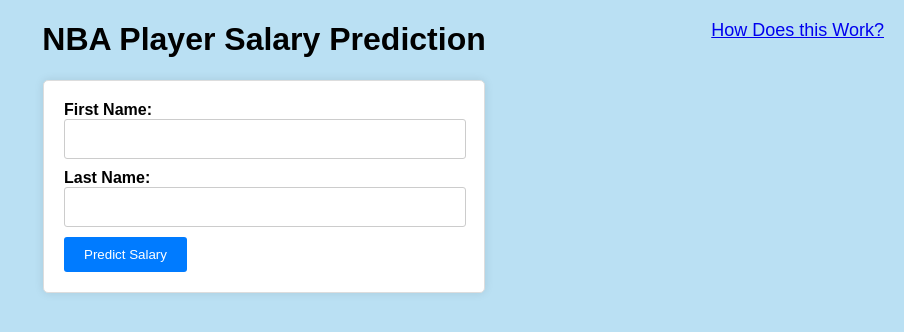
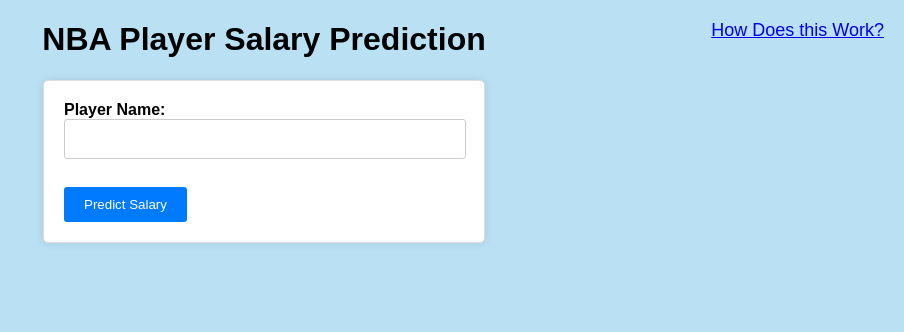
Before and after one commit to YashK2005/nbaContractPredictor, a Flask app: page / in a window 1280 px wide. Shown: the top 332 px of the page, without its empty margins (376-1280 px from the left). Run offline with Flask 2, Linux system fonts and the light colour scheme.

Commit message:
Made a bunch of UI changes - when you search for a player, it gives suggestions while you type, then when you click on a player, the player is used as the input automatically

```diff
--- a/app.py
+++ b/app.py
@@ -1,5 +1,6 @@
-from flask import Flask, render_template, request
+from flask import Flask, render_template, request, jsonify
 from predicting_salary import predictor
+from database_setup import autocomplete_fetcher
 app = Flask(__name__)
 
 @app.route('/', methods=['GET', 'POST'])
@@ -10,22 +11,22 @@
     player_not_found = False
 
     if request.method == 'POST':
-        first_name = (request.form['first_name'].strip()).capitalize()
-        last_name = (request.form['last_name'].strip()).capitalize()
-        full_name = first_name + " " + last_name
-        predicted_salary, actual_salary = predictor(first_name, last_name)
+        #first_name = (request.form['first_name'].strip()).capitalize()
+        #last_name = (request.form['last_name'].strip()).capitalize()
+        full_name = request.form['player_name'].strip().capitalize()
+        predicted_salary, actual_salary, actual_name = predictor(full_name)
         predicted_salary = int(predicted_salary)
 
         print(predicted_salary, actual_salary)
 
         if predicted_salary > actual_salary:
             diff = f"{(predicted_salary - actual_salary):,}"
-            message = full_name + " is underpaid by $" + diff + "."
+            message = actual_name + " is underpaid by $" + diff + "."
         elif predicted_salary < actual_salary:
             diff = f"{(actual_salary - predicted_salary):,}"
-            message = full_name + " is overpaid by $" + diff + "."
+            message = actual_name + " is overpaid by $" + diff + "."
         else:
-            message = full_name + " is paid fairly."
+            message = actual_name + " is paid fairly."
         if predicted_salary == 0:
             message = "Player not found. Check spelling and try again."
             player_not_found = True
@@ -38,5 +39,11 @@
 def how_does_this_work():
     return render_template('how_does_this_work.html')
 
+@app.route('/autocomplete', methods=['GET'])
+def autocomplete():
+    query = request.args.get('query', '')
+    results = autocomplete_fetcher(query)
+    return jsonify(results)
+
 if __name__ == '__main__':
     app.run(debug=True)
--- a/database_setup.py
+++ b/database_setup.py
@@ -86,18 +86,35 @@
         data.append(row)
     return data
 
-def data_by_name(first, last):
+def data_by_name(name):
+    print(name)
     sql = '''SELECT * FROM combined_table
-    WHERE first_name = ? COLLATE NOCASE AND last_name = ? COLLATE NOCASE'''
+             WHERE first_name LIKE ? COLLATE NOCASE OR last_name LIKE ? COLLATE NOCASE OR first_name || ' ' || last_name LIKE ? COLLATE NOCASE OR last_name || ' ' || first_name LIKE ? COLLATE NOCASE
+             ORDER BY salary DESC'''
+    print("hello")
     conn = create_connection(database)
     cur = conn.cursor()
-    cur.execute(sql, [first, last])
+    print("hi")
+    cur.execute(sql, [name + '%', name + '%', name + '%', name + '%'])
+    print("hey")
     rows = cur.fetchall()
     data = []
     for row in rows:
         data.append(row)
+    print(data[0])
+    return data[0]
 
-    return data[0]
+def autocomplete_fetcher(query):
+    sql = '''SELECT first_name || ' ' || last_name AS full_name FROM combined_table
+             WHERE first_name LIKE ? COLLATE NOCASE OR last_name LIKE ? COLLATE NOCASE OR full_name LIKE ? COLLATE NOCASE OR last_name || ' ' || first_name LIKE ? COLLATE NOCASE
+             ORDER BY salary DESC'''
+    conn = create_connection(database)
+    print(query)
+    cur = conn.cursor()
+    cur.execute(sql, [query + '%', query + '%', query + '%', query + '%'])
+    rows = cur.fetchall()
+    data = [row[0] for row in rows]  # Extracting only the full name from each row
+    return data
 
 def main():
 
--- a/templates/index.html
+++ b/templates/index.html
@@ -1,4 +1,4 @@
-<!DOCTYPE html>
+<!-- <!DOCTYPE html>
 <html>
 <head>
     <title>NBA Player Salary Prediction</title>
@@ -32,4 +32,106 @@
 
 
 </body>
+</html> -->
+
+
+
+
+
+<!DOCTYPE html>
+<html>
+<head>
+    <title>NBA Player Salary Prediction</title>
+    <link rel="stylesheet" href="{{ url_for('static', filename='style.css') }}">
+    <style>
+        .autocomplete-suggestions {
+            border: 1px solid #d4d4d4;
+            border-bottom: none;
+            border-top: none;
+            z-index: 99;
+            /*position the autocomplete items to be the same width as the container:*/
+            top: 100%;
+            left: 0;
+            right: 0;
+            max-height: 200px; /* Adjust this value as needed */
+            overflow-y: auto; /* Enables vertical scrolling */
+            /*position: absolute; /* Ensures the suggestions don't affect layout of other elements */
+            width: calc(100% - 22px); /* Adjust width to match the input field, accounting for padding/borders */
+            background-color: #fff;
+        }
+
+        .autocomplete-suggestions div {
+            padding: 10px;
+            cursor: pointer;
+            background-color: #fff;
+            border-bottom: 1px solid #d4d4d4;
+        }
+
+        .autocomplete-suggestions div:hover {
+            /*when hovering an item:*/
+            background-color: #e9e9e9;
+        }
+    </style>
+</head>
+<body>
+    <h1>NBA Player Salary Prediction</h1>
+    <form method="POST">
+        <label for="player_name">Player Name:</label>
+        <input type="text" name="player_name" id="player_name" required autocomplete="off" spellcheck="false">
+        <div id="autocomplete-suggestions" class="autocomplete-suggestions"></div>
+        <br>
+        <input type="submit" value="Predict Salary">
+    </form>
+    {% if player_not_found %}
+    <script>
+        window.addEventListener('DOMContentLoaded', function() {
+            alert('Player not found. Please check the player name.');
+        });
+    </script>
+    {% elif predicted_salary %}
+    <h2>Salary Prediction:</h2>
+    <p>Predicted Salary: ${{ predicted_salary }}</p>
+    <p>Actual Salary: ${{ actual_salary }}</p>
+    <p>{{ message }}</p>
+    {% endif %}
+    <a href="/how_does_this_work">How Does this Work?</a>
+
+    <script>
+        document.getElementById('player_name').addEventListener('input', function() {
+            var inputVal = this.value;
+            var suggestionsDiv = document.getElementById('autocomplete-suggestions');
+
+            if(inputVal.length > 0) {
+                fetch(`/autocomplete?query=${encodeURIComponent(inputVal)}`)
+                    .then(response => response.json())
+                    .then(data => {
+                        suggestionsDiv.innerHTML = '';
+
+                        data.forEach(function(name) {
+                            var words = name.split(' ');
+                            var highlightedName = words.map(function(word) {
+                                // Check if the word starts with the input value
+                                if (word.toLowerCase().startsWith(inputVal)) {
+                                    // Bold only the matching part
+                                    return '<strong>' + word.substr(0, inputVal.length) + '</strong>' + word.substr(inputVal.length);
+                                } else {
+                                    return word;
+                                }
+                            }).join(' ');
+                            var suggestionDiv = document.createElement('div');
+                            suggestionDiv.innerHTML = highlightedName;
+                            suggestionDiv.addEventListener('click', function() {
+                                document.getElementById('player_name').value = name;
+                                suggestionsDiv.innerHTML = '';
+                                document.querySelector('form').submit(); // Submit the form
+                            });
+                            suggestionsDiv.appendChild(suggestionDiv);
+                        });
+                    });
+            } else {
+                suggestionsDiv.innerHTML = '';
+            }
+        });
+    </script>
+</body>
 </html>
```
Also changed, not shown: predicting_salary.py (+28 -26 lines).
